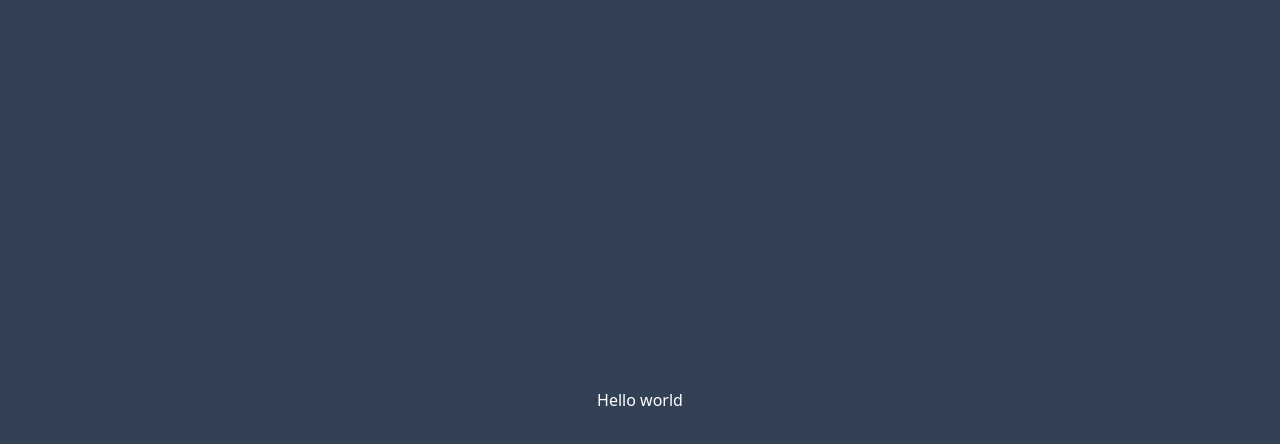
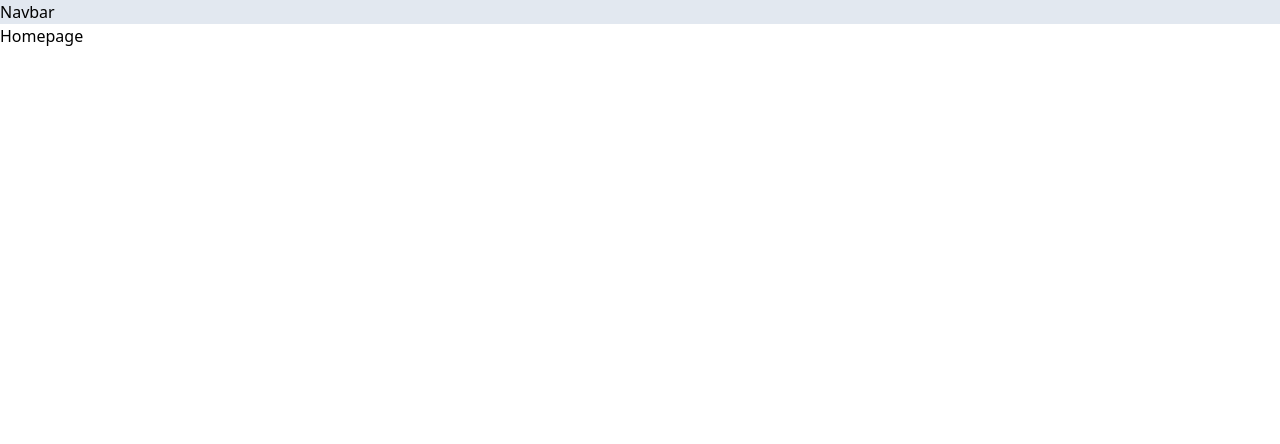
Before and after one commit to Farenthigh/Book-FE, a React (Vite) app: page / in a window 1280 px wide. Shown: the top 444 px of the page. Built offline with nearby package versions, Linux system fonts and the light colour scheme.

Commit message:
✨ feat : adding page route, user page layout and example

```diff
--- a/package.json
+++ b/package.json
@@ -11,7 +11,8 @@
   },
   "dependencies": {
     "react": "^18.3.1",
-    "react-dom": "^18.3.1"
+    "react-dom": "^18.3.1",
+    "react-router-dom": "^6.27.0"
   },
   "devDependencies": {
     "@eslint/js": "^9.13.0",
--- a/src/App.tsx
+++ b/src/App.tsx
@@ -1,12 +1,32 @@
-import { useState } from "react";
-import "./App.css";
+import { BrowserRouter, Outlet, Route, Routes } from "react-router-dom";
+import { Suspense } from "react";
+import { LOGIN_ROUTE, TEST_ROUTE, USER_HOME_ROUTE } from "./context/Route";
+import UserLayout from "./components/UserLayout";
+import Homepage from "./Pages/Homepage";
+import Test from "./Pages/Test";
 
 function App() {
   return (
     <>
-      <main className="w-screen h-screen bg-slate-700 flex justify-center items-center">
-        <p className="text-white">Hello world</p>
-      </main>
+      <BrowserRouter>
+        <Routes>
+          <Route
+            path={USER_HOME_ROUTE}
+            element={
+              <Suspense>
+                <UserLayout>
+                  <Outlet />
+                </UserLayout>
+              </Suspense>
+            }
+          >
+            <Route index element={<Homepage />} />
+            <Route path={TEST_ROUTE} element={<Test />}></Route>
+          </Route>
+          <Route path={LOGIN_ROUTE} element={<div>login</div>}></Route>
+          <Route path="*" element={<div>not Found</div>}></Route>
+        </Routes>
+      </BrowserRouter>
     </>
   );
 }
--- /dev/null
+++ b/src/Pages/Homepage.tsx
@@ -0,0 +1,5 @@
+const Homepage = () => {
+  return <div>Homepage</div>;
+};
+
+export default Homepage;
--- /dev/null
+++ b/src/Pages/Test.tsx
@@ -0,0 +1,5 @@
+const Test = () => {
+  return <div>Test</div>;
+};
+
+export default Test;
--- /dev/null
+++ b/src/components/User/Navbar.tsx
@@ -0,0 +1,5 @@
+const Navbar = () => {
+  return <div className="bg-slate-200">Navbar</div>;
+};
+
+export default Navbar;
--- /dev/null
+++ b/src/components/UserLayout.tsx
@@ -0,0 +1,18 @@
+import Navbar from "./User/Navbar";
+
+type Props = {
+  children: React.ReactNode;
+};
+
+const UserLayout: React.FC<Props> = (props) => {
+  return (
+    <>
+      <main className="w-full">
+        <Navbar></Navbar>
+        <div>{props.children}</div>
+      </main>
+    </>
+  );
+};
+
+export default UserLayout;
--- /dev/null
+++ b/src/context/Route.ts
@@ -0,0 +1,3 @@
+export const USER_HOME_ROUTE = "/";
+export const TEST_ROUTE = "/test";
+export const LOGIN_ROUTE = "/login";
--- a/src/main.tsx
+++ b/src/main.tsx
@@ -1,6 +1,7 @@
 import { StrictMode } from "react";
 import { createRoot } from "react-dom/client";
 import App from "./App.tsx";
+import "./App.css";
 
 createRoot(document.getElementById("root")!).render(
   <StrictMode>
```
Also changed, not shown: 1 other file (tests, documents, lock files or other folders).
